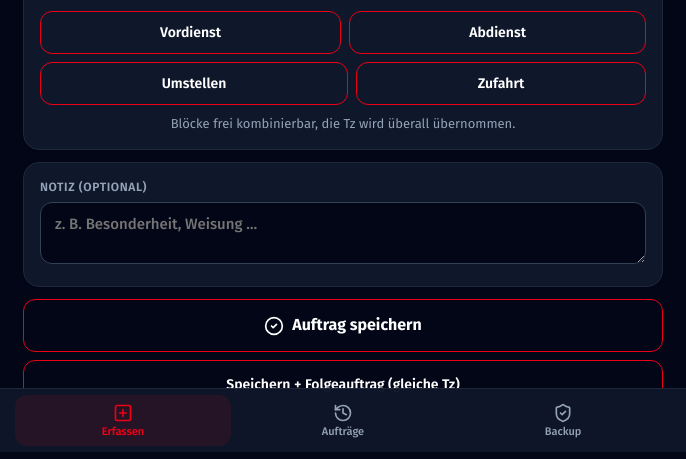
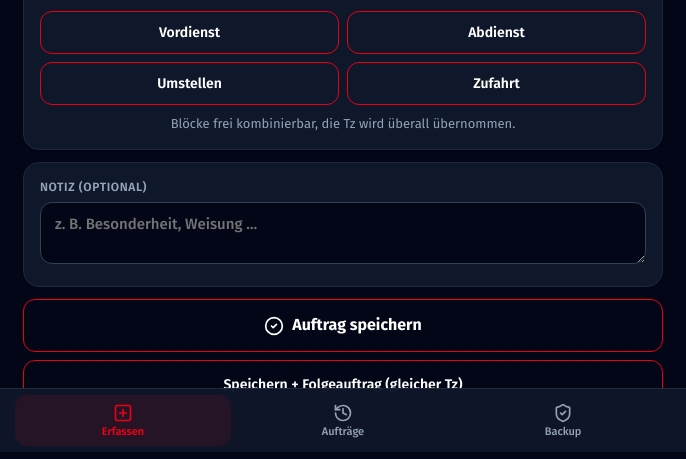
Before and after one commit to flirt428/tf-buch, a plain HTML site: page Auftragsbuch/index.html in a window 1280 px wide. Shown: the part 348-807 px from the top of the page, 297-983 px from the left. Drawn offline with Linux system fonts and the light colour scheme.

Commit message:
Add files via upload

```diff
--- a/Auftragsbuch/index.html
+++ b/Auftragsbuch/index.html
@@ -50,7 +50,7 @@ input[data-t=c]{text-transform:uppercase}
 input:focus,textarea:focus{border-color:var(--ac);box-shadow:0 0 0 2px rgba(236,0,22,.2)}
 input[type=datetime-local],input[type=time]{font:500 16px var(--fn);min-height:48px}
 textarea{font:500 15px var(--fn);min-height:48px;resize:vertical}
-.chips{display:flex;flex-wrap:wrap;gap:8px;margin:2px 0 10px}
+.chips{display:grid;grid-template-columns:1fr 1fr;gap:8px;margin:2px 0 10px}.chips .chip{min-width:0;width:100%}
 .chip{flex:1 1 auto;min-width:44%;padding:12px 10px;border-radius:12px;border:1.5px solid rgba(236,0,22,.55);background:transparent;color:var(--tx);font:600 14px var(--fn);text-align:center;transition:transform .1s}
 .chip.on{background:var(--ac);border-color:var(--ac);color:#fff}
 .seg{display:flex;gap:8px;margin-bottom:4px}.seg .chip{min-width:0;flex:1}
@@ -397,7 +397,7 @@ function render(){
       :`<button class="btn a" data-act="rueck">⇄ Rückfahrt hinzufügen</button>`))
   +`<div class="card"><label class="f" style="margin:0"><span>Notiz (optional)</span><textarea data-k="note" data-t="x" placeholder="z. B. Besonderheit, Weisung …">${esc(d.note)}</textarea></label></div>
   <button class="btn" data-act="save">${IC.chk}${editing?'Änderung speichern':'Auftrag speichern'}</button>
-  <button class="btn s" data-act="next">Speichern + Folgeauftrag (gleiche Tz)</button>
+  <button class="btn s" data-act="next">Speichern + Folgeauftrag (gleicher Tz)</button>
   ${editing?'<button class="btn s" data-act="cancel">Abbrechen</button>':''}`;}
 
 /* ---- Liste ---- */
--- a/Auftragsbuch/sw.js
+++ b/Auftragsbuch/sw.js
@@ -1,5 +1,5 @@
 // Service Worker – Auftragsbuch (bei Änderungen VERSION hochzählen)
-const VERSION = 'v11';
+const VERSION = 'v13';
 const CACHE = 'auftragsbuch-' + VERSION;
 const ASSETS = ['./', './index.html', './manifest.webmanifest',
   './icons/icon-192.png', './icons/icon-512.png', './icons/icon-maskable-512.png',
```
